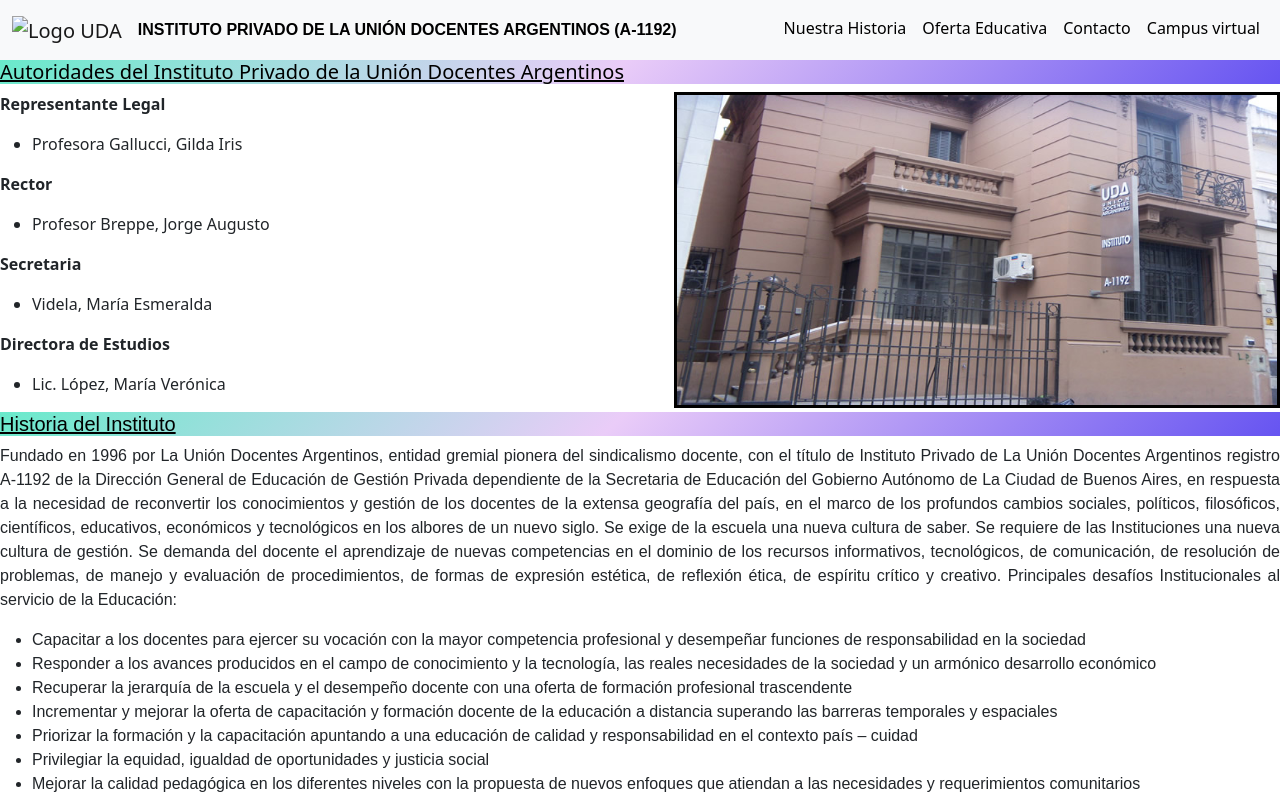
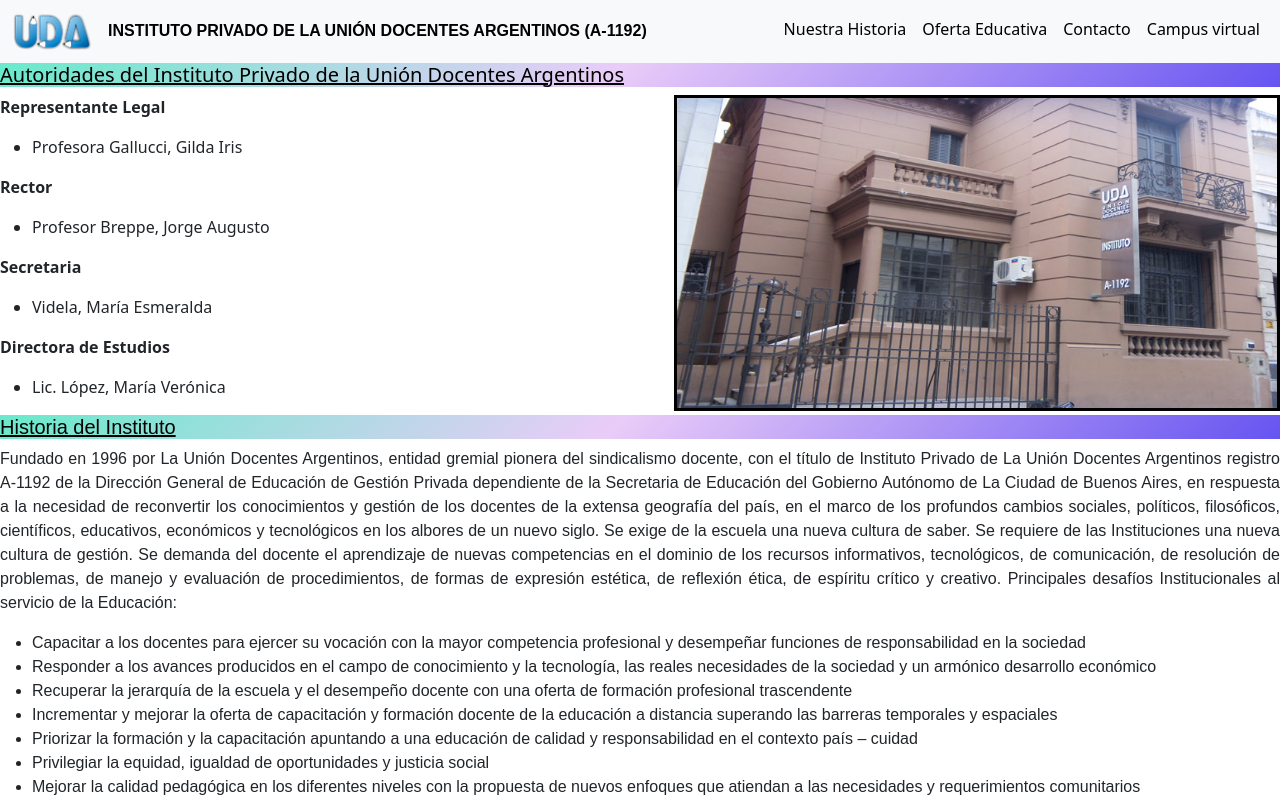
Before and after one commit to inafontan/InstitutoUda, a website: page pages/nuestrahistoria.html in a window 1280 px wide. Shown: the top 802 px of the page. Drawn offline with nearby package versions, Linux system fonts and the light colour scheme; files that its build step writes are made by us from their sources; the site is published under a folder, as on GitHub Pages, so addresses that start at the root find nothing.

Commit message:
Corección links

```diff
--- a/pages/nuestrahistoria.html
+++ b/pages/nuestrahistoria.html
@@ -18,7 +18,7 @@
     <header>
         <nav class="navbar navbar-expand-lg navbar-light bg-light">
             <div class="container-fluid">
-              <a class="navbar-brand" href="../index.html"> <img class="logo" src="/images/logoudabig.png" width="80" alt="Logo UDA" class="d-inline-block align-text-top">
+              <a class="navbar-brand" href="../index.html"> <img class="logo" src="../images/logoudabig.png" width="80" alt="Logo UDA" class="d-inline-block align-text-top">
                 </a> <div class="nombreinstituto"> INSTITUTO PRIVADO DE LA UNIÓN DOCENTES ARGENTINOS (A-1192) </div>
               <button class="navbar-toggler" type="button" data-bs-toggle="collapse" data-bs-target="#navbarTogglerDemo02" aria-controls="navbarTogglerDemo02" aria-expanded="false" aria-label="Toggle navigation">
                 <span class="navbar-toggler-icon"></span>
```
Also changed, not shown: pages/ofertaeducativa.html (+1 -1 lines).
